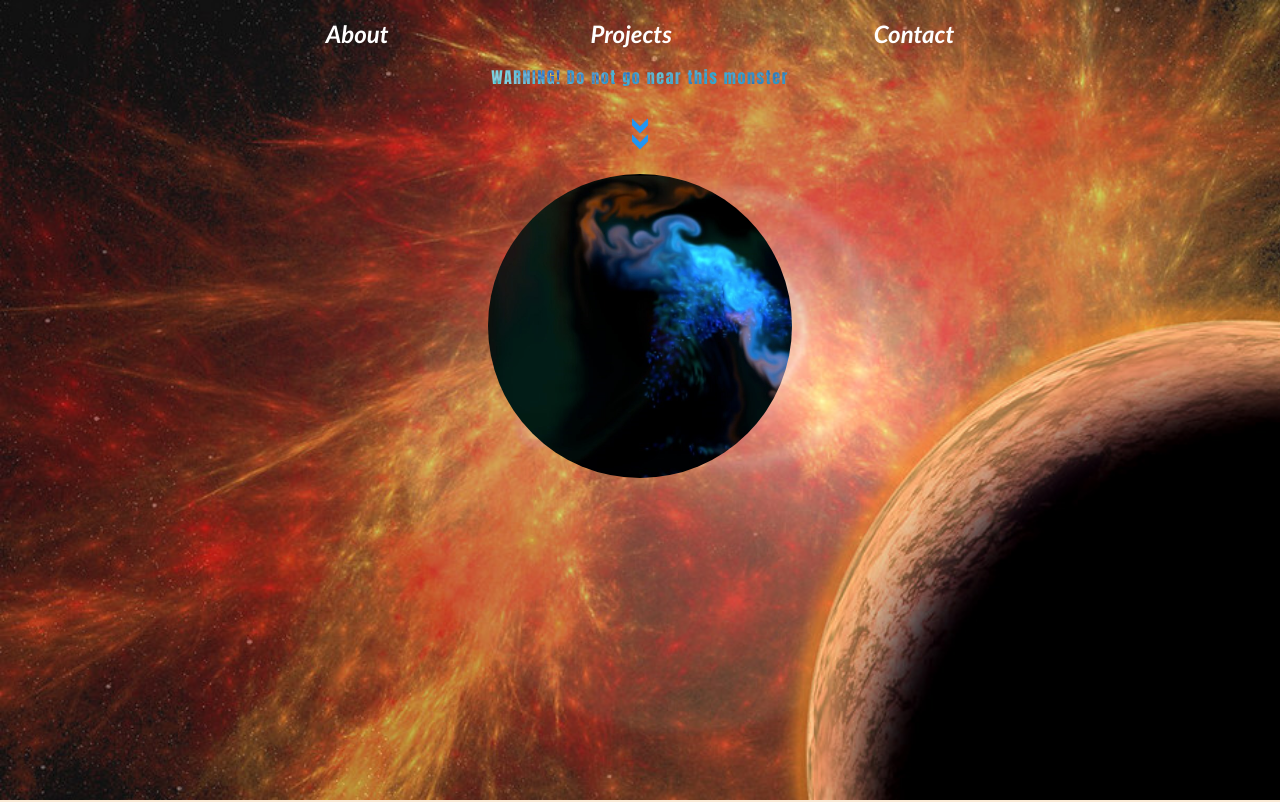
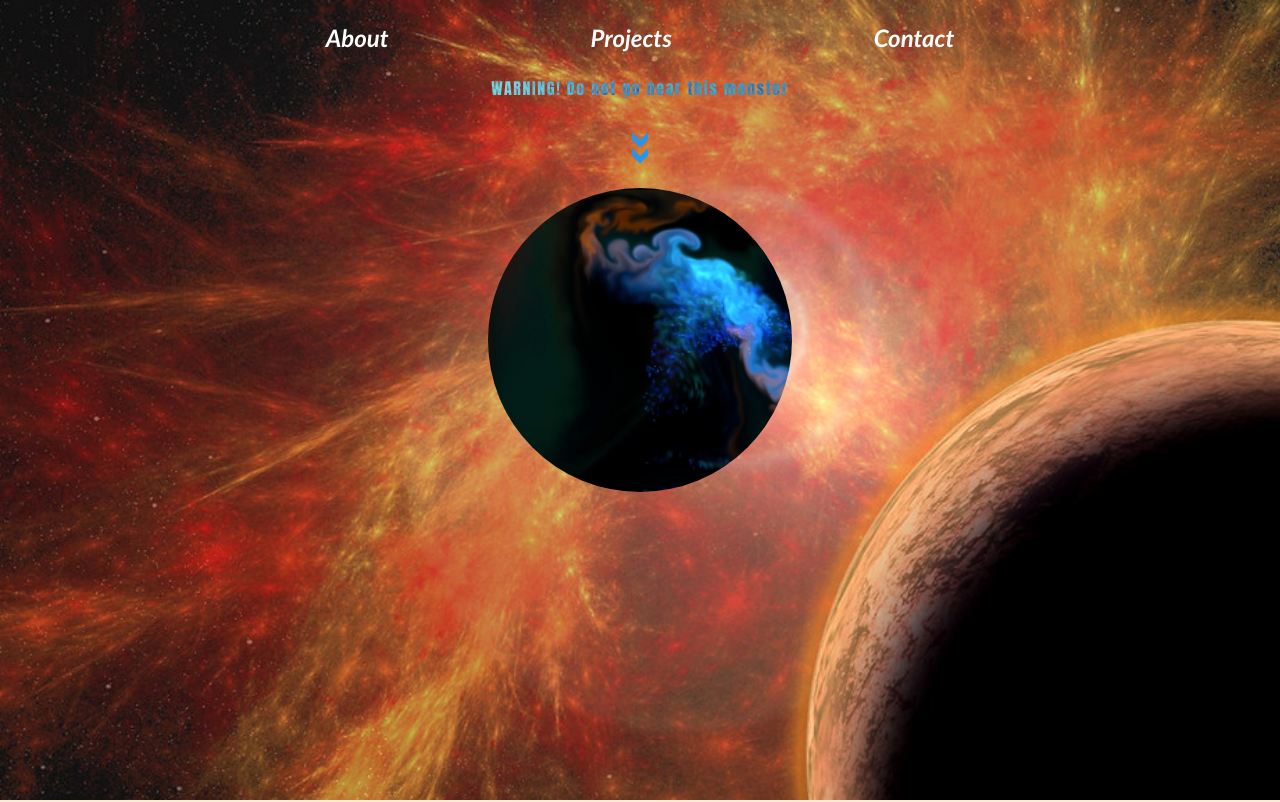
Before and after one commit to maman0022/maman0022.github.io, a plain HTML site: page index.html in a window 1280 px wide. Shown: the top 802 px of the page. Drawn offline with nearby package versions, Linux system fonts and the light colour scheme.

Commit message:
added line height style

```diff
--- a/style.css
+++ b/style.css
@@ -1,6 +1,7 @@
 @import url('https://fonts.googleapis.com/css2?family=Roboto+Mono&display=swap');
 * {
   box-sizing: border-box;
+  line-height: 1.5em;
 }
 
 section {
@@ -50,7 +51,7 @@ h1, h2, h3, h4 {
 
 header {
   padding-top: 1em;
-  z-index: 10;
+  z-index: 11;
 }
 
 header h2 {
```
